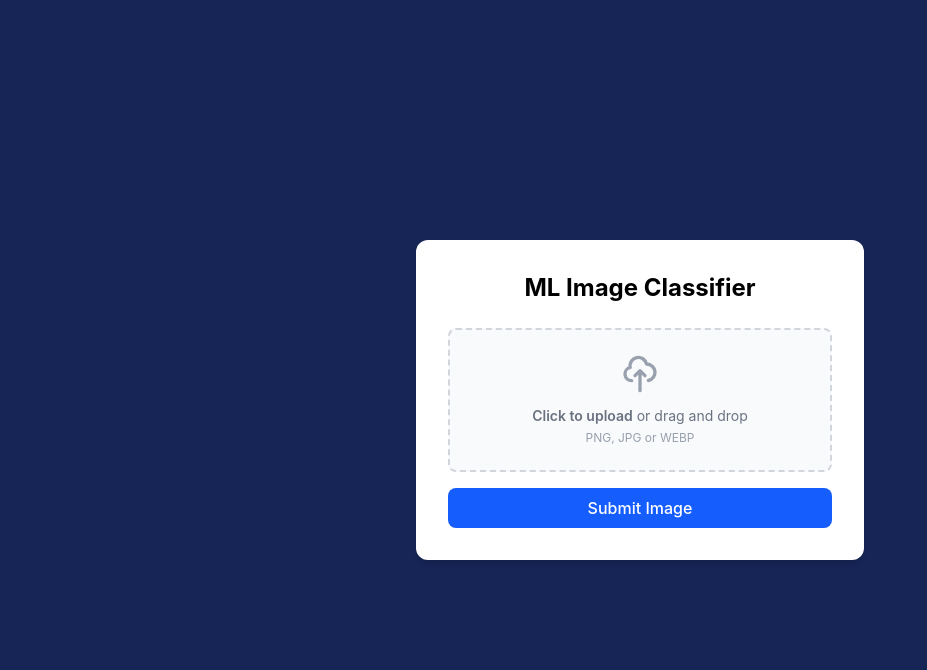
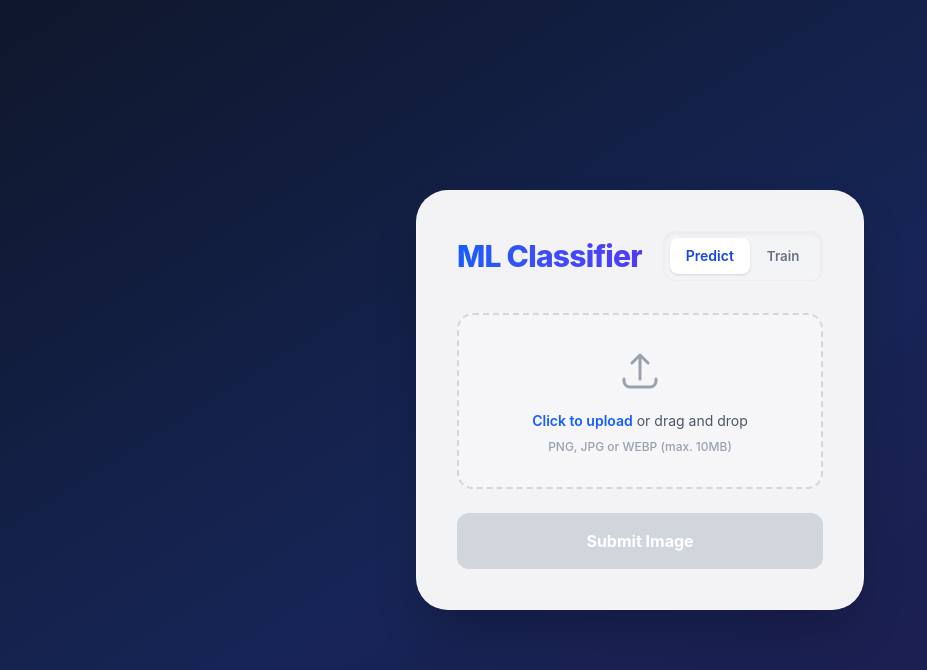
Before and after one commit to raahemn/cloud-ml-inference-benchmark, a React app in the folder frontend/: page / in a window 1280 px wide. Shown: the top 670 px of the page, without its empty margins (0-927 px from the left). Built offline with nearby package versions, Linux system fonts and the light colour scheme; no server answers; the HTML template or start-up script is replaced by a standard one.

Commit message:
Frontend support added to submit new labelled data and UI design overhauled

```diff
--- a/frontend/src/App.jsx
+++ b/frontend/src/App.jsx
@@ -4,11 +4,13 @@ const API_BASE_URL =
   import.meta.env.VITE_API_BASE_URL?.replace(/\/$/, '') ?? 'http://127.0.0.1:8000';
 
 function App() {
+  const [viewMode, setViewMode] = useState('predict'); // 'predict' or 'submit'
   const [image, setImage] = useState(null);
   const [preview, setPreview] = useState(null);
   const [result, setResult] = useState(null);
   const [loading, setLoading] = useState(false);
   const [isDragging, setIsDragging] = useState(false); // New state for UI feedback
+  const [labelInput, setLabelInput] = useState('');
 
   // Helper to process the file (shared by input and drag-and-drop)
   const processFile = (file) => {
@@ -51,7 +53,7 @@ function App() {
     processFile(file);
   };
 
-  const handleSubmit = async (e) => {
+  const handlePredictSubmit = async (e) => {
     e.preventDefault();
     if (!image) return;
 
@@ -69,68 +71,189 @@ function App() {
       if (!response.ok) {
         throw new Error(data.error || 'Error processing image.');
       }
-      setResult(data.label);
+      setResult({ type: 'success', text: data.label });
     } catch (error) {
       console.error("Error classifying image:", error);
-      setResult(error.message || "Error processing image.");
+      setResult({ type: 'error', text: error.message || "Error processing image." });
     } finally {
       setLoading(false);
     }
   };
 
+  const handleDataSubmit = async (e) => {
+    e.preventDefault();
+    if (!image || !labelInput) return;
+
+    setLoading(true);
+    const formData = new FormData();
+    formData.append('file', image);
+    formData.append('label', labelInput);
+
+    try {
+      const response = await fetch(`${API_BASE_URL}/submit_data`, {
+        method: 'POST',
+        body: formData,
+      });
+
+      const data = await response.json();
+      if (!response.ok) {
+        throw new Error(data.error || 'Error submitting data.');
+      }
+      setResult({ type: 'success', text: data.message || 'Successfully submitted data!' });
+      setLabelInput('');
+      setImage(null);
+      setPreview(null);
+    } catch (error) {
+      console.error("Error submitting data:", error);
+      setResult({ type: 'error', text: error.message || "Error submitting data." });
+    } finally {
+      setLoading(false);
+    }
+  };
+
+  const handleViewChange = (newMode) => {
+    if (viewMode === newMode) return;
+    setViewMode(newMode);
+    setImage(null);
+    setPreview(null);
+    setResult(null);
+    setLabelInput('');
+  };
+
   return (
-    <div className="min-h-screen bg-blue-950 flex flex-col items-center justify-center p-4">
-      <div className="bg-white p-8 rounded-xl shadow-md w-full max-w-md text-center">
-        <h1 className="text-2xl font-bold mb-6">ML Image Classifier</h1>
+    <div className="min-h-screen bg-gradient-to-br from-slate-900 via-blue-950 to-indigo-950 flex flex-col items-center justify-center p-4 sm:p-8 font-sans selection:bg-blue-500 selection:text-white">
+      <div className="bg-white/95 backdrop-blur-xl p-8 sm:p-10 rounded-[2rem] shadow-2xl border border-white/20 w-full max-w-md text-center transition-all duration-500">
 
-        <form onSubmit={handleSubmit} className="space-y-4">
+        <div className="flex justify-between items-center mb-8">
+          <h1 className="text-3xl font-extrabold text-transparent bg-clip-text bg-gradient-to-r from-blue-600 to-indigo-600 text-left mr-2 tracking-tight">
+            {viewMode === 'predict' ? 'ML Classifier' : 'Submit Data'}
+          </h1>
+          <div className="flex bg-gray-100/80 p-1.5 rounded-xl shrink-0 shadow-inner border border-gray-200/50">
+            <button
+               type="button"
+               onClick={() => handleViewChange('predict')}
+               className={`px-4 py-2 text-sm font-semibold rounded-lg transition-all duration-200 whitespace-nowrap ${viewMode === 'predict' ? 'bg-white shadow-sm text-blue-700 scale-100' : 'text-gray-500 hover:text-gray-700 hover:bg-gray-200/50 scale-95 hover:scale-100'}`}
+            >
+              Predict
+            </button>
+            <button
+               type="button"
+               onClick={() => handleViewChange('submit')}
+               className={`px-4 py-2 text-sm font-semibold rounded-lg transition-all duration-200 whitespace-nowrap ${viewMode === 'submit' ? 'bg-white shadow-sm text-blue-700 scale-100' : 'text-gray-500 hover:text-gray-700 hover:bg-gray-200/50 scale-95 hover:scale-100'}`}
+            >
+              Train
+            </button>
+          </div>
+        </div>
+
+        <form onSubmit={viewMode === 'predict' ? handlePredictSubmit : handleDataSubmit} className="space-y-6">
           {/* Drag and Drop Zone */}
           <div
             onDragOver={handleDragOver}
             onDragEnter={handleDragEnter}
             onDragLeave={handleDragLeave}
             onDrop={handleDrop}
-            className={`relative border-2 border-dashed rounded-lg p-6 transition-colors ${
-              isDragging ? 'border-blue-500 bg-blue-50' : 'border-gray-300 bg-gray-50'
+            className={`group relative border-2 border-dashed rounded-2xl p-8 transition-all duration-300 ease-in-out ${
+              isDragging
+                ? 'border-blue-500 bg-blue-50/80 scale-[1.02] shadow-inner'
+                : 'border-gray-300 bg-gray-50/50 hover:bg-blue-50/50 hover:border-blue-400'
             }`}
           >
             <input
               type="file"
               accept="image/*"
               onChange={handleFileChange}
-              className="absolute inset-0 w-full h-full opacity-0 cursor-pointer"
+              className="absolute inset-0 w-full h-full opacity-0 cursor-pointer z-10"
             />
 
-            <div className="flex flex-col items-center">
-              <svg className="w-10 h-10 mb-3 text-gray-400" fill="none" stroke="currentColor" viewBox="0 0 24 24">
-                <path strokeLinecap="round" strokeLinejoin="round" strokeWidth="2" d="M7 16a4 4 0 01-.88-7.903A5 5 0 1115.9 6L16 6a5 5 0 011 9.9M15 13l-3-3m0 0l-3 3m3-3v12" />
+            <div className="flex flex-col items-center pointer-events-none">
+              <svg className={`w-12 h-12 mb-4 transition-colors duration-300 transform group-hover:scale-110 ${isDragging ? 'text-blue-500' : 'text-gray-400 group-hover:text-blue-500'}`} fill="none" stroke="currentColor" viewBox="0 0 24 24">
+                <path strokeLinecap="round" strokeLinejoin="round" strokeWidth="1.5" d="M4 16v1a3 3 0 003 3h10a3 3 0 003-3v-1m-4-8l-4-4m0 0L8 8m4-4v12" />
               </svg>
-              <p className="mb-1 text-sm text-gray-500">
-                <span className="font-semibold">Click to upload</span> or drag and drop
+              <p className="mb-2 text-sm text-gray-600">
+                <span className="font-semibold text-blue-600">Click to upload</span> or drag and drop
               </p>
-              <p className="text-xs text-gray-400">PNG, JPG or WEBP</p>
+              <p className="text-xs text-gray-400 font-medium">PNG, JPG or WEBP (max. 10MB)</p>
             </div>
           </div>
 
           {preview && (
-            <div className="mt-4">
-              <img src={preview} alt="Preview" className="mx-auto h-48 w-full object-cover rounded-lg border" />
+            <div className="mt-4 transition-all duration-500">
+              <img src={preview} alt="Preview" className="mx-auto h-56 w-full object-cover rounded-2xl shadow-md ring-1 ring-black/5" />
+            </div>
+          )}
+
+          {viewMode === 'submit' && (
+            <div className="mt-4 text-left transition-all duration-500 relative">
+              <label className="block text-sm font-semibold text-gray-700 mb-2 ml-1">Image Label</label>
+              <select
+                value={labelInput}
+                onChange={(e) => setLabelInput(e.target.value)}
+                className="w-full px-4 py-3 border border-gray-200 rounded-xl focus:outline-none focus:ring-2 focus:ring-blue-500 focus:border-transparent bg-gray-50 hover:bg-white transition-all duration-200 cursor-pointer shadow-sm text-gray-700 font-medium appearance-none"
+                required
+              >
+                <option value="" disabled>Select an image label...</option>
+                <option value="airplane">✈️ Airplane</option>
+                <option value="automobile">🚗 Automobile</option>
+                <option value="bird">🐦 Bird</option>
+                <option value="cat">🐱 Cat</option>
+                <option value="deer">🦌 Deer</option>
+                <option value="dog">🐶 Dog</option>
+                <option value="frog">🐸 Frog</option>
+                <option value="horse">🐴 Horse</option>
+                <option value="ship">🚢 Ship</option>
+                <option value="truck">🚚 Truck</option>
+              </select>
+              {/* Custom dropdown arrow */}
+              <div className="pointer-events-none absolute inset-y-0 right-0 top-7 flex items-center px-4 text-gray-500">
+                <svg className="h-4 w-4" fill="none" stroke="currentColor" viewBox="0 0 24 24"><path strokeLinecap="round" strokeLinejoin="round" strokeWidth="2" d="M19 9l-7 7-7-7"></path></svg>
+              </div>
             </div>
           )}
 
           <button
             type="submit"
-            disabled={!image || loading}
-            className={`w-full py-2 px-4 rounded-lg font-medium text-white ${loading ? 'bg-gray-400' : 'bg-blue-600 hover:bg-blue-700'}`}
+            disabled={!image || loading || (viewMode === 'submit' && !labelInput)}
+            className={`relative w-full py-4 px-4 rounded-xl font-bold text-white shadow-lg transition-all duration-300 overflow-hidden ${
+              (!image || loading || (viewMode === 'submit' && !labelInput))
+                ? 'bg-gray-300 cursor-not-allowed shadow-none text-gray-500'
+                : 'bg-gradient-to-r from-blue-600 to-indigo-600 hover:from-blue-700 hover:to-indigo-700 hover:shadow-xl hover:-translate-y-0.5 active:translate-y-0 active:shadow-md'
+            }`}
           >
-            {loading ? 'Classifying...' : 'Submit Image'}
+            {loading ? (
+              <span className="flex items-center justify-center gap-2">
+                <svg className="animate-spin h-5 w-5 text-current" xmlns="http://www.w3.org/2000/svg" fill="none" viewBox="0 0 24 24">
+                  <circle className="opacity-25" cx="12" cy="12" r="10" stroke="currentColor" strokeWidth="4"></circle>
+                  <path className="opacity-75" fill="currentColor" d="M4 12a8 8 0 018-8V0C5.373 0 0 5.373 0 12h4zm2 5.291A7.962 7.962 0 014 12H0c0 3.042 1.135 5.824 3 7.938l3-2.647z"></path>
+                </svg>
+                {viewMode === 'predict' ? 'Classifying...' : 'Submitting...'}
+              </span>
+            ) : (
+              viewMode === 'predict' ? 'Submit Image' : 'Upload Data'
+            )}
+
+            {/* Glossy overlay effect for enabled state */}
+            {image && !loading && (viewMode === 'predict' || (viewMode === 'submit' && labelInput)) && (
+               <div className="absolute inset-0 bg-white/20 opacity-0 hover:opacity-100 transition-opacity duration-300 rounded-xl pointer-events-none"></div>
+            )}
           </button>
         </form>
 
         {result && (
-          <div className="mt-8 p-4 bg-green-50 border border-green-200 rounded-lg">
-            <p className="text-sm text-green-600 uppercase font-bold tracking-wider">Result:</p>
-            <p className="text-xl font-semibold text-gray-800">{result}</p>
+          <div className={`mt-8 p-5 rounded-2xl border shadow-sm transition-all duration-500 ${
+            result.type === 'error' ? 'bg-red-50/80 border-red-100' : 'bg-green-50/80 border-green-100'
+          }`}>
+            <div className="flex items-center justify-center gap-2 mb-1">
+              {result.type === 'error' ? (
+                <svg className="w-5 h-5 text-red-500" fill="none" stroke="currentColor" viewBox="0 0 24 24"><path strokeLinecap="round" strokeLinejoin="round" strokeWidth="2" d="M12 8v4m0 4h.01M21 12a9 9 0 11-18 0 9 9 0 0118 0z" /></svg>
+              ) : (
+                <svg className="w-5 h-5 text-green-500" fill="none" stroke="currentColor" viewBox="0 0 24 24"><path strokeLinecap="round" strokeLinejoin="round" strokeWidth="2" d="M9 12l2 2 4-4m6 2a9 9 0 11-18 0 9 9 0 0118 0z" /></svg>
+              )}
+              <p className={`text-sm uppercase font-bold tracking-widest ${result.type === 'error' ? 'text-red-600' : 'text-green-600'}`}>
+                {result.type === 'error' ? 'Error' : 'Result'}
+              </p>
+            </div>
+            <p className="text-2xl font-bold text-gray-800 mt-2 capitalize">{result.text}</p>
           </div>
         )}
       </div>
```
